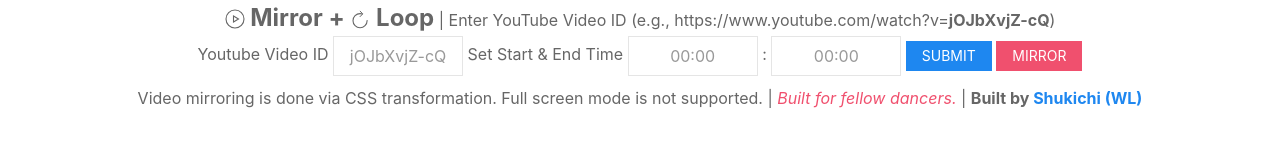
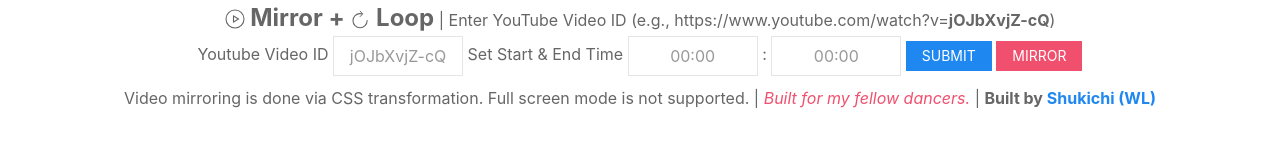
Before and after one commit to wenbo-lin/ytmirror, a plain HTML site: page index.html in a window 1280 px wide. Drawn offline with nearby package versions, Linux system fonts and the light colour scheme.

Commit message:
Update footer text

```diff
--- a/index.html
+++ b/index.html
@@ -50,7 +50,7 @@
         </form>
     </div>
     <div id="player"></div>
-    <div id="notes" style="font-size: 1em">Video mirroring is done via CSS transformation. Full screen mode is not supported. | <em>Built for fellow dancers.</em> | <strong>Built by <a href="https://github.com/Shukichi">Shukichi (WL)</a></strong></div>
+    <div id="notes" style="font-size: 1em">Video mirroring is done via CSS transformation. Full screen mode is not supported. | <em>Built for my fellow dancers.</em> | <strong>Built by <a href="https://github.com/Shukichi">Shukichi (WL)</a></strong></div>
     <script>
         //
         document.getElementById('yt-input').addEventListener('submit', getVideoID);
```
